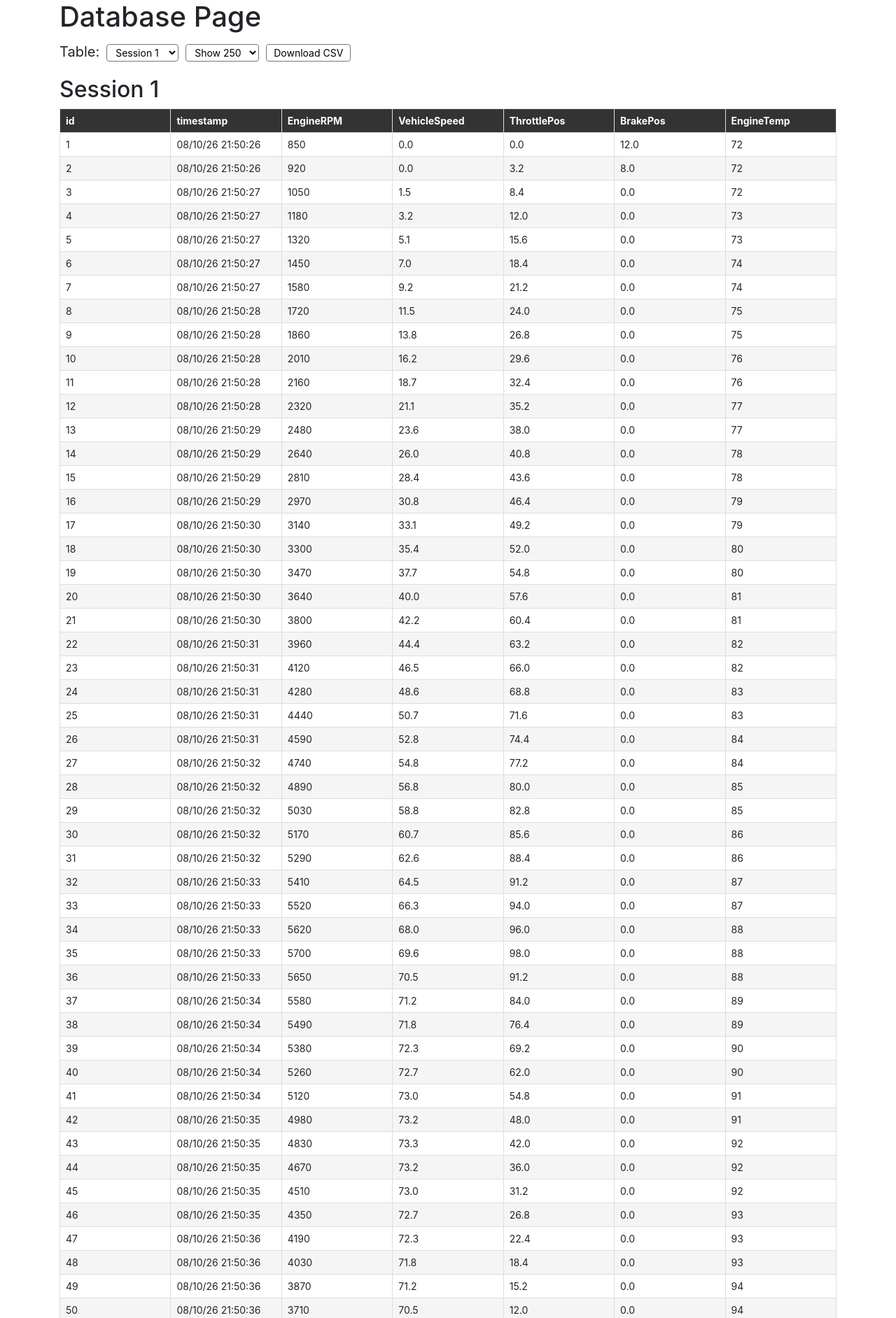
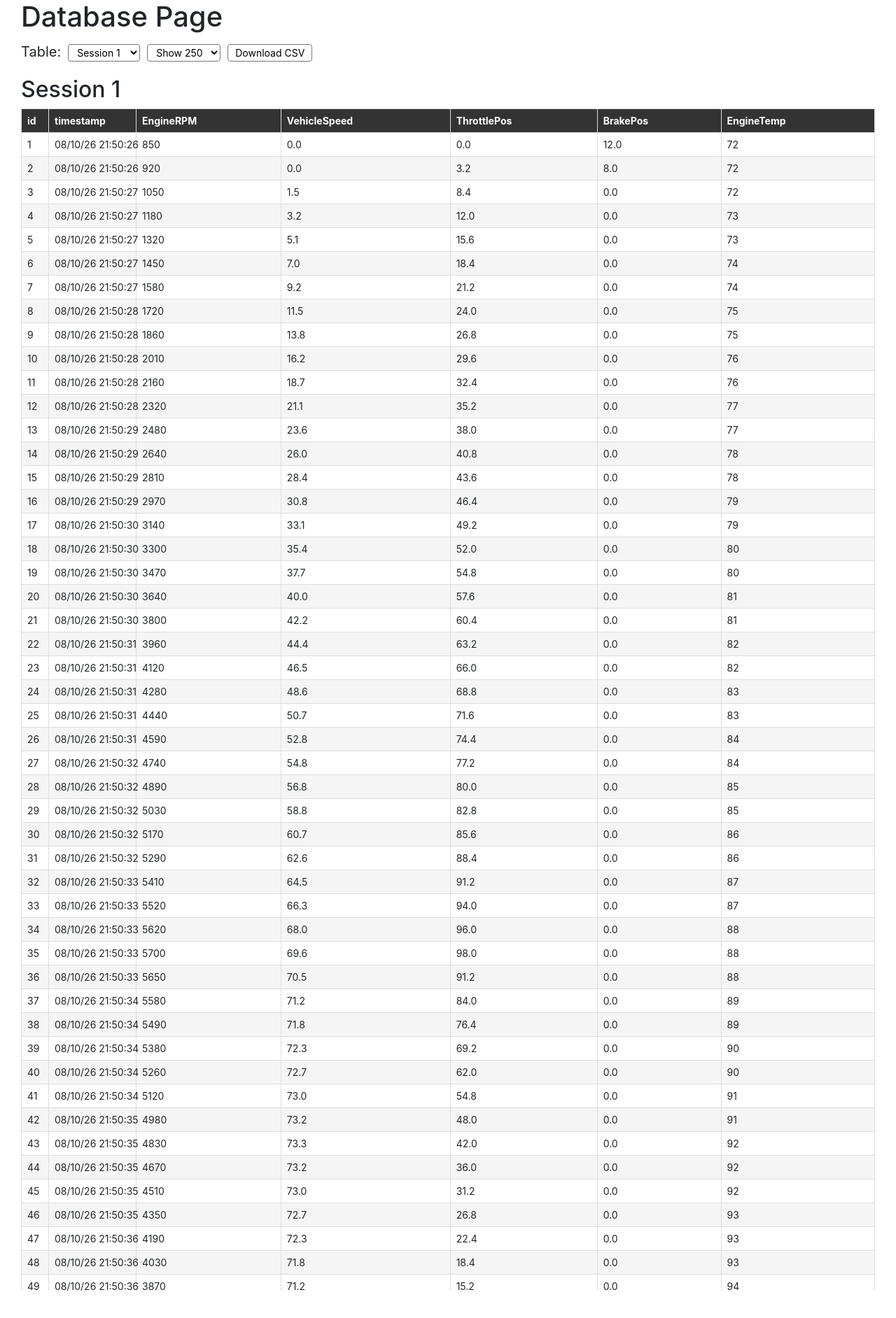
Before and after one commit to Nobleyyy/Vehicle-Wireless-Telemetry, a Flask app: page /database in a window 1280 px wide. Shown: the part 56-1940 px from the top of the page at 70% size. After the commit the page ends 1901 px from the top, so only its background shows below. Run offline with Flask 3, Linux system fonts and the light colour scheme; a user stored in the database is signed in; data comes from the database, SQL or seed files in the repository; some libraries are stand-ins or nearby versions.

Commit message:
scalable database page

```diff
--- a/Server/Web_Access/website/templates/database.html
+++ b/Server/Web_Access/website/templates/database.html
@@ -4,18 +4,48 @@
 
 {% block content %}
 
-<!-- Main heading displayed on the database page -->
-<h1>Database Page</h1>
-
 <style>
 
     /* ========================================
-       GENERAL DATABASE LAYOUT
+       BREAK OUT OF BASE.HTML & HARD LEFT ALIGN
        ======================================== */
 
-    .database-container {
+    html, body {
         width: 100%;
         max-width: 100%;
+        overflow-x: hidden;
+        margin: 0;
+        padding: 0;
+    }
+
+    .database-container {
+        width: 100vw;
+        position: relative;
+        left: 50%;
+        right: 50%;
+        margin-left: -50vw;
+        margin-right: -50vw;
+        padding: 0 30px;
+        box-sizing: border-box;
+        overflow-x: hidden;
+        display: flex;
+        flex-direction: column;
+        align-items: flex-start;
+    }
+
+    .database-container h1.page-title {
+        width: 100% !important;
+        text-align: left !important;
+        margin-left: 0 !important;
+        margin-right: 0 !important;
+        display: block !important;
+    }
+
+    #tableTitle,
+    .table-selector,
+    .no-data {
+        width: 100%;
+        text-align: left;
     }
 
     .no-data {
@@ -105,8 +135,13 @@
         align-items: center;
         gap: 10px;
         margin-top: 15px;
+        margin-bottom: 30px;
         font-size: 14px;
         color: #333;
+        position: sticky;
+        left: 0;
+        width: max-content;
+        z-index: 4;
     }
 
     html[data-theme="dark"] .bottom-pagination {
@@ -145,14 +180,17 @@
 
 
     /* ========================================
-       TABLE WRAPPER
+       TABLE WRAPPER (Full Screen Width Stretch)
        ======================================== */
 
     .table-wrapper {
         width: 100%;
         max-width: 100%;
-        overflow: hidden;
-        padding-bottom: 30px;
+        max-height: 65vh;
+        display: block;
+        overflow-x: auto;
+        overflow-y: auto;
+        -webkit-overflow-scrolling: touch;
     }
 
 
@@ -162,9 +200,10 @@
 
     #dataTable {
         width: 100%;
-        max-width: 100%;
-        table-layout: fixed;
-        border-collapse: collapse;
+        min-width: max-content;
+        table-layout: auto;
+        border-collapse: separate;
+        border-spacing: 0;
         font-size: 14px;
     }
 
@@ -172,19 +211,72 @@
     #dataTable td {
         padding: 6px 8px;
         border: 1px solid #ddd;
+        border-top: none;
+        border-left: none;
         text-align: left;
         overflow-wrap: anywhere;
         word-break: break-word;
         white-space: normal;
     }
 
+    #dataTable th:first-child,
+    #dataTable td:first-child {
+        border-left: 1px solid #ddd;
+    }
+
+    #dataTable tr:first-child th {
+        border-top: 1px solid #ddd;
+    }
+
     #dataTable th {
         background-color: #333;
         color: white;
+        position: sticky;
+        top: 0;
+        z-index: 4;
     }
 
-    #dataTable tr:nth-child(even) {
+    #dataTable tr:nth-child(even) td {
         background-color: #f5f5f5;
+    }
+
+    #dataTable tr:nth-child(odd) td {
+        background-color: #ffffff;
+    }
+
+    /* Sticky first two columns (id and timestamp) with tight widths */
+    #dataTable th:nth-child(1),
+    #dataTable td:nth-child(1) {
+        position: sticky;
+        left: 0;
+        width: 40px;
+        min-width: 40px;
+        max-width: 40px;
+        white-space: nowrap;
+        background-color: inherit;
+    }
+
+    #dataTable th:nth-child(2),
+    #dataTable td:nth-child(2) {
+        position: sticky;
+        left: 40px;
+        width: 125px;
+        min-width: 125px;
+        max-width: 125px;
+        white-space: nowrap;
+        background-color: inherit;
+    }
+
+    /* Intersection of sticky header and sticky columns needs highest z-index */
+    #dataTable th:nth-child(1),
+    #dataTable th:nth-child(2) {
+        background-color: #333;
+        z-index: 5;
+    }
+
+    #dataTable td:nth-child(1),
+    #dataTable td:nth-child(2) {
+        z-index: 2;
     }
 
 
@@ -207,12 +299,20 @@
     }
 
     html[data-theme="dark"] #dataTable td {
+        color: #e0e0e0;
+    }
+
+    html[data-theme="dark"] #dataTable tr:nth-child(odd) td {
         background-color: #555;
-        color: #e0e0e0;
     }
 
     html[data-theme="dark"] #dataTable tr:nth-child(even) td {
         background-color: #606060;
+    }
+
+    html[data-theme="dark"] #dataTable th:nth-child(1),
+    html[data-theme="dark"] #dataTable th:nth-child(2) {
+        background-color: #333;
     }
 
 
@@ -245,6 +345,9 @@
 
 
 <div class="database-container">
+
+    <!-- Main heading placed inside container override -->
+    <h1 class="page-title">Database Page</h1>
 
     {% if tables %}
 
@@ -304,13 +407,13 @@
             <tbody id="tableBody"></tbody>
         </table>
 
-        <!-- Bottom Page Left, Page Indicator (Page n/total), and Page Right -->
-        <div id="bottomPagination" class="bottom-pagination" style="display: none;">
-            <button id="pageLeftBtnBottom" class="page-nav-btn" type="button">&lt;</button>
-            <span id="pageIndicator">Page 1/1</span>
-            <button id="pageRightBtnBottom" class="page-nav-btn" type="button">&gt;</button>
-        </div>
+    </div>
 
+    <!-- Bottom Page Left, Page Indicator (Page n/total), and Page Right -->
+    <div id="bottomPagination" class="bottom-pagination" style="display: none;">
+        <button id="pageLeftBtnBottom" class="page-nav-btn" type="button">&lt;</button>
+        <span id="pageIndicator">Page 1/1</span>
+        <button id="pageRightBtnBottom" class="page-nav-btn" type="button">&gt;</button>
     </div>
 
 </div>
```
